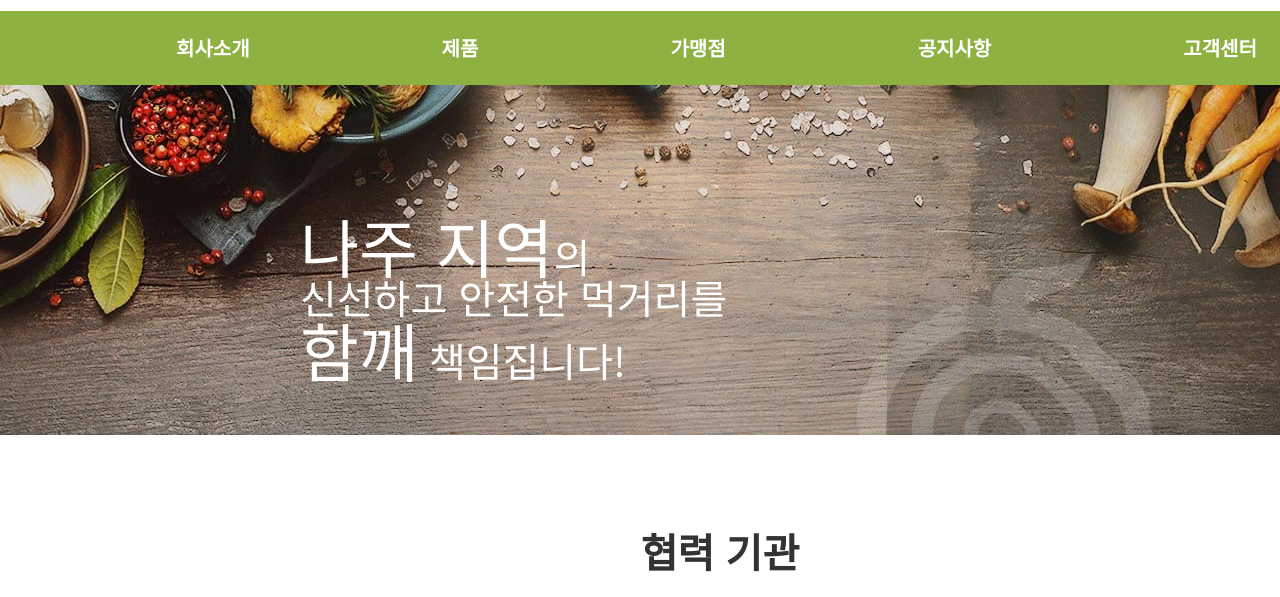
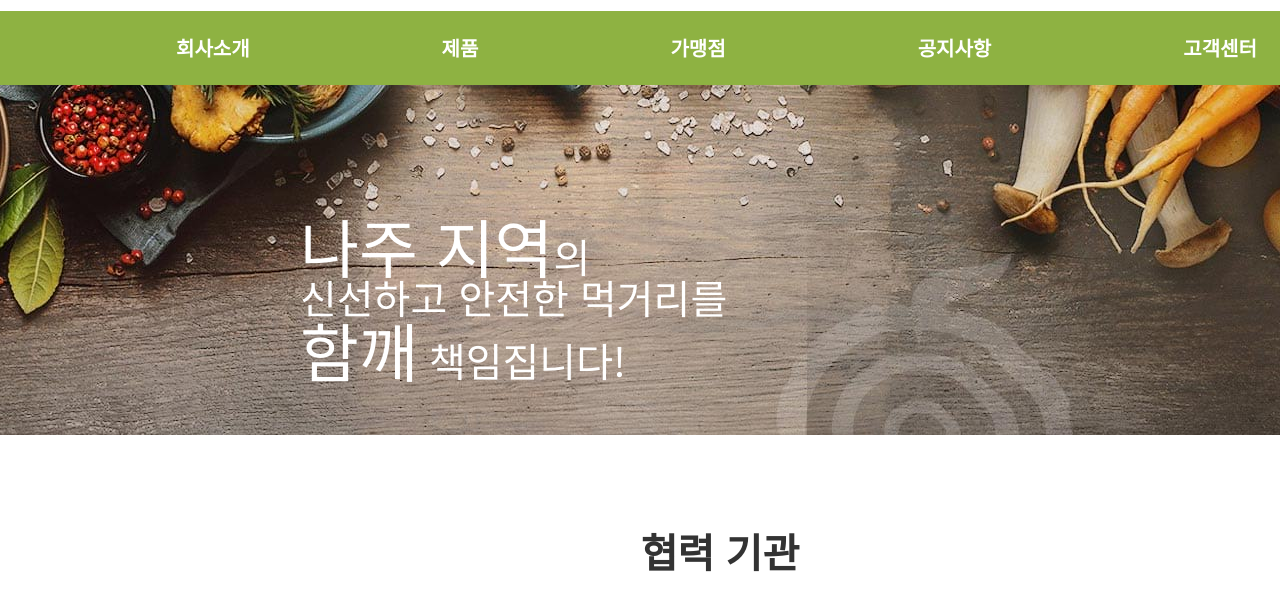
Before and after one commit to woongeazy/barun_food, a plain HTML site: page brand.html in a window 1280 px wide. Shown: the part 105-702 px from the top of the page. Drawn offline with nearby package versions, Linux system fonts and the light colour scheme.

Commit message:
1019학원 작업

```diff
--- a/brand.html
+++ b/brand.html
@@ -137,9 +137,11 @@
       </div>
     </nav>
     <main>
-      <div class="container margin-auto">
-        <div class="brand-bg pos-r">
-          <h1><strong>나주 지역</strong>의<br>신선하고 안전한 먹거리를<br><strong>함깨</strong> 책임집니다!</h1>
+      <div class="brand-bg">
+        <div class="container margin-auto">
+          <div class="pos-r">
+            <h1><strong>나주 지역</strong>의<br>신선하고 안전한 먹거리를<br><strong>함깨</strong> 책임집니다!</h1>
+          </div>
         </div>
       </div>
     </main>
```
